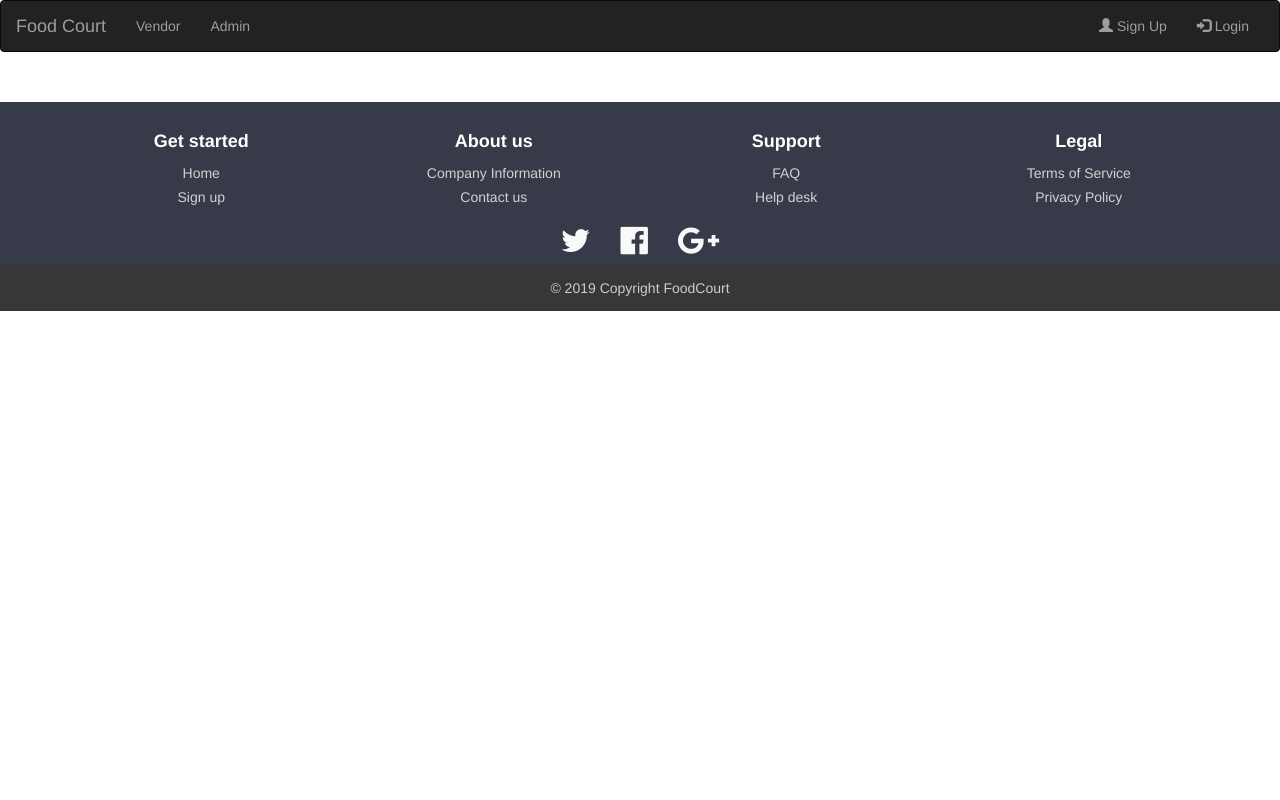
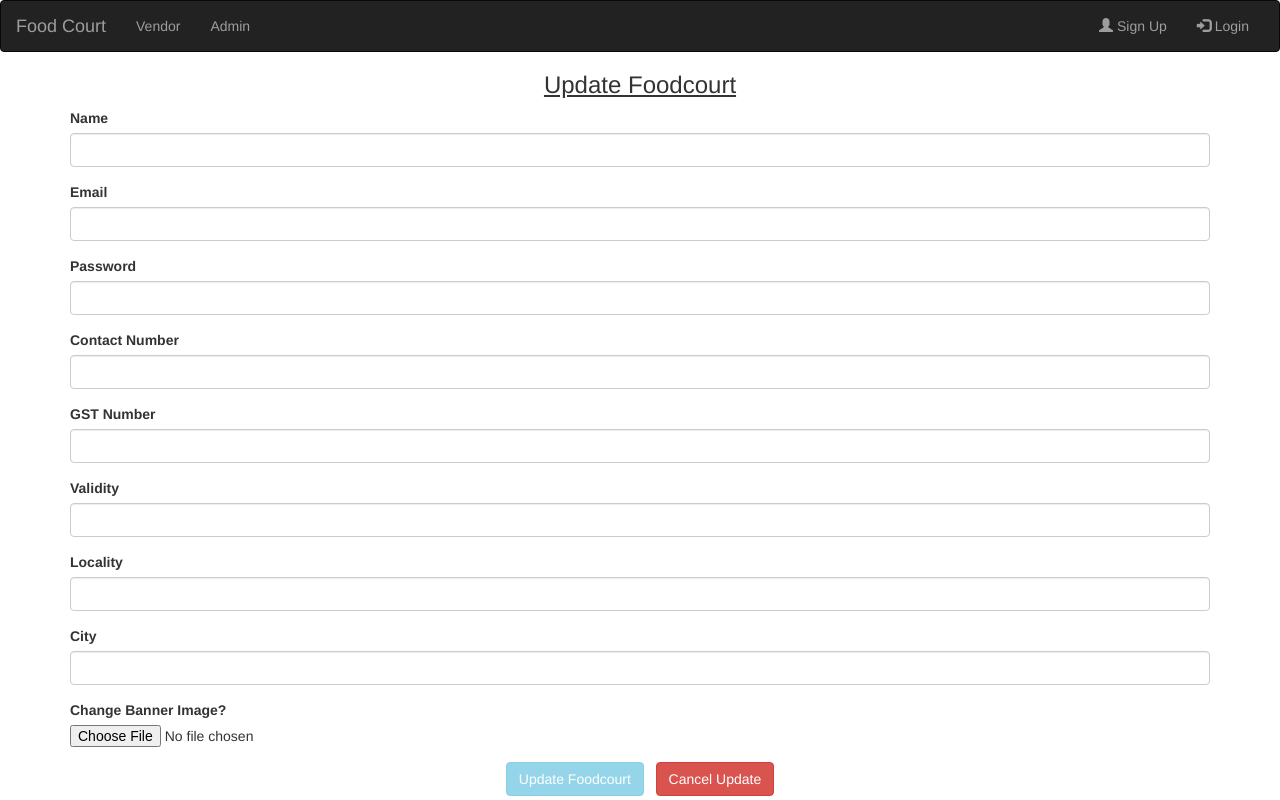
Before and after one commit to sivacheerla93/foodcourt-ui, an Angular app: page /admin/foodcourts/update/1 in a window 1280 px wide. Before the commit this address led to /. Shown: the top 800 px of the page. Built offline with nearby package versions, Linux system fonts and the light colour scheme; no server answers.

Commit message:
20/04/2019

```diff
--- a/src/app/admin/foodcourts/update-foodcourt/update-foodcourt.component.html
+++ b/src/app/admin/foodcourts/update-foodcourt/update-foodcourt.component.html
@@ -1,51 +1,53 @@
 <h3 align='center'><u>{{title}}</u></h3>
 <div class="container">
-  <form #formRef="ngForm" novalidate>
+  <form #formRef="ngForm" (ngSubmit)="onSubmit(formValue)" novalidate>
     <div class="form-group">
       <label for="name">Name</label>
-      <input type="text" class="form-control" id="name" name="name" value="KFC" required minlength="3">
+      <input type="text" class="form-control" id="name" name="name" [(ngModel)]="foodcourt.name" required
+        #nameRef="ngModel">
     </div>
     <div class="form-group">
-      <label for="rd">Email</label>
-      <input type="text" class="form-control" id="rd" name="rd" value="kfc.chennai@foodcourt.in" required>
+      <label for="email">Email</label>
+      <input type="text" class="form-control" id="email" name="email" [(ngModel)]="foodcourt.email" required
+        #emailRef="ngModel">
     </div>
     <div class="form-group">
-      <label for="rd">Password</label>
-      <input type="password" class="form-control" id="rd" name="rd" value="1234567890" required>
+      <label for="password">Password</label>
+      <input type="password" class="form-control" id="password" name="password" [(ngModel)]="foodcourt.password"
+        required #passwordRef="ngModel">
     </div>
     <div class="form-group">
-      <label for="rd">Re-enter Password</label>
-      <input type="password" class="form-control" id="rd" name="rd" value="1234567890" required>
+      <label for="mobile">Contact Number</label>
+      <input type="text" class="form-control" id="mobile" name="mobile" [(ngModel)]="foodcourt.mobile" required
+        #mobileRef="ngModel">
     </div>
     <div class="form-group">
-      <label for="cd">Contact Number</label>
-      <input type="text" class="form-control" id="cd" name="cd" value="1234567890" required>
+      <label for="gst">GST Number</label>
+      <input type="text" class="form-control" id="gst" name="gst" [(ngModel)]="foodcourt.gst" required
+        #gstRef="ngModel">
     </div>
     <div class="form-group">
-      <label for="severity">GST Number</label>
-      <input type="text" class="form-control" id="description" name="description" value="GSTAP12345668" required
-        minlength="3">
+      <label for="Validity">Validity</label>
+      <input type="text" class="form-control" id="validity" name="validity" [(ngModel)]="foodcourt.validity" required
+        #validityRef="ngModel">
     </div>
     <div class="form-group">
-      <label for="status">Validity</label>
-      <input type="text" class="form-control" id="description" name="description" value="15th March, 2019" required
-        minlength="3">
+      <label for="locality">Locality</label>
+      <input type="text" class="form-control" id="locality" name="locality" [(ngModel)]="foodcourt.locality" required
+        #localityRef="ngModel">
     </div>
     <div class="form-group">
-      <label for="rd">Locality</label>
-      <input type="text" class="form-control" id="rd" name="rd" value="T. Nagar" required>
+      <label for="city">City</label>
+      <input type="text" class="form-control" id="city" name="city" [(ngModel)]="foodcourt.city" required
+        #cityRef="ngModel">
     </div>
     <div class="form-group">
-      <label for="rd">City</label>
-      <input type="text" class="form-control" id="rd" name="rd" value="Chennai" required>
-    </div>
-    <div class="form-group">
-      <label for="rd">Change Banner Image?</label>
-      <input type="file" class="form-control-file" id="rd" name="rd" required>
+      <label for="image">Change Banner Image?</label>
+      <input type="file" class="form-control-file" id="image" name="image">
     </div>
     <div class="text-center">
       <button type="submit" class="btn btn-info" [disabled]="formRef.invalid">Update Foodcourt</button>&nbsp;&nbsp;
-      <button routerLink="/admin/foodcourts/viewall" class="btn btn-danger" [disabled]="formRef.invalid">Cancel
+      <button routerLink="/admin/foodcourts/viewall" class="btn btn-danger">Cancel
         Update</button>
     </div>
   </form>
--- a/src/app/admin/foodcourts/update-foodcourt/update-foodcourt.component.ts
+++ b/src/app/admin/foodcourts/update-foodcourt/update-foodcourt.component.ts
@@ -1,4 +1,7 @@
 import { Component } from '@angular/core';
+import { Router, ActivatedRoute, Params } from '@angular/router';
+import { AppService } from '../../../app.service';
+import { Foodcourt } from '../../../schemas/Foodcourt';
 
 @Component({
     selector: 'update-foodcourt-root',
@@ -7,4 +10,34 @@ import { Component } from '@angular/core';
 })
 export class UpdateFoodcourtComponent {
     title = "Update Foodcourt";
+    id: any;
+    foodcourt: any;
+
+    constructor(private _foodcourtService: AppService, private route: ActivatedRoute, private router: Router) {
+        this.foodcourt = new Foodcourt();
+    }
+
+    ngOnInit(): void {
+        this.route.params.forEach((params: Params) => {
+            this.id = +params['id'];
+        });
+        this._foodcourtService.getSingleFoodcourt(this.id).subscribe((data: any) => {
+            this.foodcourt.id = data[0].id;
+            this.foodcourt.name = data[0].name;
+            this.foodcourt.email = data[0].contact.email;
+            this.foodcourt.mobile = data[0].contact.mobile;
+            this.foodcourt.password = data[0].password;
+            this.foodcourt.gst = data[0].gst;
+            this.foodcourt.validity = data[0].validity;
+            this.foodcourt.locality = data[0].address.locality;
+            this.foodcourt.city = data[0].address.city;
+        }, err => console.log(err));
+    }
+
+    onSubmit(formValue: any) {
+        this._foodcourtService.updateFoodcourt(this.foodcourt).subscribe(
+            (data: any) => this.router.navigate(['admin/foodcourts/viewall']),
+            err => console.log(err)
+        );
+    }
 }
--- a/src/app/admin/foodcourts/view-foodcourts/view-foodcourts.component.html
+++ b/src/app/admin/foodcourts/view-foodcourts/view-foodcourts.component.html
@@ -64,7 +64,7 @@
           <td>
             {{foodcourt.validity}}
           </td>
-          <td><a routerLink="/admin/foodcourts/update" class="btn btn-primary">Update</a></td>
+          <td><a [routerLink]="['/admin/foodcourts/update', foodcourt.id]" class="btn btn-primary">Update</a></td>
           <td><a (click)="deleteFoodcourt(foodcourt.id)" class="btn btn-danger">Delete</a></td>
         </tr>
       </tbody>
--- a/src/app/app.routing.ts
+++ b/src/app/app.routing.ts
@@ -26,7 +26,7 @@ const appRoutes: Routes = [
   { path: 'admin/signin', component: AdminSignInComponent },
   { path: 'admin/foodcourts/viewall', component: ViewFoodcourtsComponent },
   { path: 'admin/foodcourts/add', component: AddFoodcourtComponent },
-  { path: 'admin/foodcourts/update', component: UpdateFoodcourtComponent },
+  { path: 'admin/foodcourts/update/:id', component: UpdateFoodcourtComponent },
   { path: 'vendor/signin', component: VendorSignInComponent },
   { path: 'vendor/menu/view', component: ViewItemsComponent },
   { path: 'vendor/menu/add', component: AddItemComponent },
--- a/src/app/app.service.ts
+++ b/src/app/app.service.ts
@@ -18,8 +18,16 @@ export class AppService {
         return this._http.get(this.serviceUrl + "/admin/foodcourts");
     }
 
+    getSingleFoodcourt(fid) {
+        return this._http.get(this.serviceUrl + "/admin/foodcourts/" + fid);
+    }
+
     registerFoodcourt(foodcourt: any) {
         return this._http.post(this.serviceUrl + "/admin/foodcourts", JSON.stringify(foodcourt), this.httpOptions);
+    }
+
+    updateFoodcourt(updatedFC) {
+        return this._http.put(this.serviceUrl + "/admin/foodcourts/" + updatedFC.id, JSON.stringify(updatedFC), this.httpOptions);
     }
 
     deleteFoodcourt(foodcourtId) {
--- a/src/app/schemas/Foodcourt.ts
+++ b/src/app/schemas/Foodcourt.ts
@@ -1,4 +1,5 @@
 export class Foodcourt {
+    id: Number;
     name: string;
     email: string;
     password: string;
```
